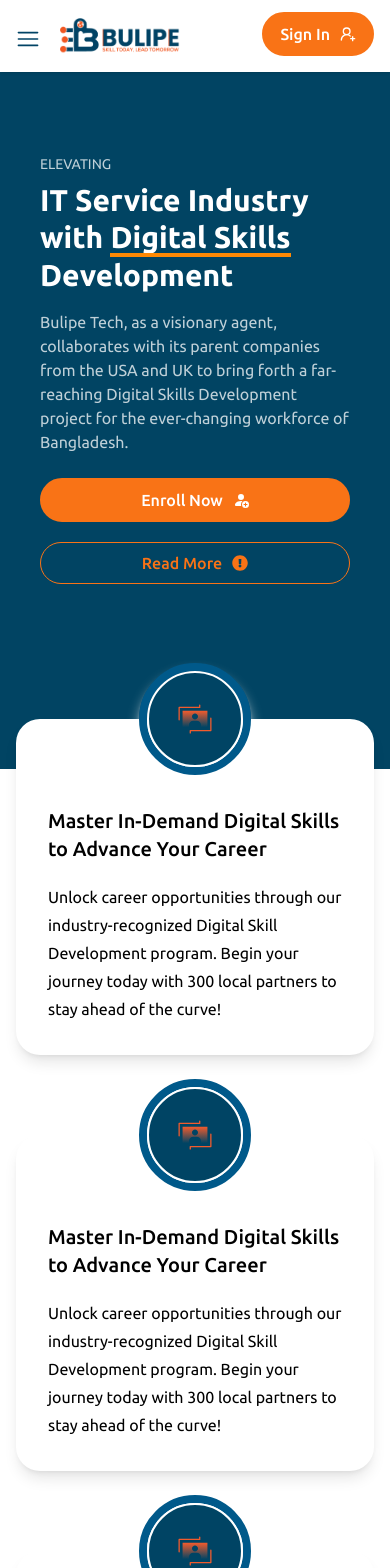
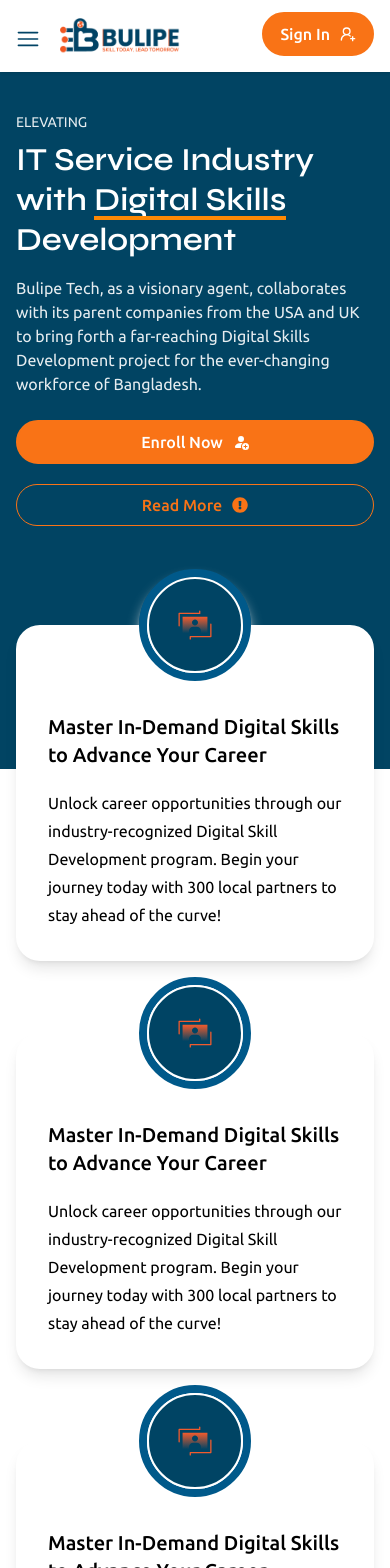
Before and after one commit to shakib97itis/edtech-platform, a React (Vite) app: page / in a window 390 px wide. Shown: the top 1568 px of the page. Built offline with nearby package versions, Linux system fonts and the light colour scheme.

Commit message:
Refactor Hero section components: enhance layout, spacing, and responsiveness for improved user experience

```diff
--- a/src/components/sections/hero/Hero.jsx
+++ b/src/components/sections/hero/Hero.jsx
@@ -5,17 +5,18 @@ import HeroCard1 from "./HeroCard1";
 function Hero() {
   return (
     <>
-      <section className="bg-primary-700 relative">
+      <section className=" bg-primary-700 font-primary relative pb-[200px]">
         {/* ===== CONTAINER SVG PLACEHOLDER ===== */}
 
         {/* HERO SLIDER */}
-        <div className="container mx-auto pb-[100px] md:pb-[200px]">
+        <div className="container mx-auto px-[16px] md:px-[40px]">
           <HeroSlider />
         </div>
       </section>
+
       {/* ===== HERO CARDS ===== */}
-      <section>
-        <div className="relative z-10 container mx-auto -mt-[50px] grid grid-cols-1 gap-y-[80px] px-[16px] md:-mt-[150px] md:grid-cols-2 md:gap-x-[16px] md:px-[40px] lg:grid-cols-3">
+      <section className="relative -translate-y-[200px] mb-[-200px]">
+        <div className="container mx-auto grid gap-[16px] px-[16px] md:grid-cols-2 md:px-[40px] lg:grid-cols-3">
           <HeroCard1 />
           <HeroCard1 />
           <HeroCard1 />
--- a/src/components/sections/hero/HeroBanner1.jsx
+++ b/src/components/sections/hero/HeroBanner1.jsx
@@ -5,26 +5,29 @@ import { FaExclamationCircle } from "react-icons/fa";
 
 const Banner = () => {
   return (
-    <section className="bg-primary-700 flex h-full items-center justify-center gap-[10px] px-10 py-10 md:px-20 lg:px-32">
+    <div className="flex min-h-[500px] w-full items-center justify-center gap-[10px] py-[40px]">
       {/* Text Section */}
       <div className="w-full lg:w-3/5">
-        <h3 className="text-sm text-white uppercase opacity-75">Elevating</h3>
-        <h1 className="mt-2 text-3xl leading-tight font-bold text-white sm:text-4xl md:text-5xl">
+        <h3 className="mb-[8px] text-sm text-white uppercase opacity-90">
+          Elevating
+        </h3>
+        <h1 className="font-secondary mb-[16px] text-[32px] leading-tight font-semibold text-white sm:text-[36px] md:text-[46px]">
           IT Service Industry <br /> with{" "}
           <span className="relative inline-block">
             Digital Skills
-            <span className="absolute bottom-0 left-0 h-1 w-full bg-orange-400"></span>
+            <span className="absolute bottom-0 left-0 h-[4px] w-full bg-orange-400"></span>
           </span>
+          <br />
           Development
         </h1>
 
-        <p className="mt-4 text-base text-white opacity-75 md:text-lg">
+        <p className="mb-[24px] text-base text-white opacity-90 md:text-lg">
           Bulipe Tech, as a visionary agent, collaborates with its parent
           companies from the USA and UK to bring forth a far-reaching Digital
           Skills Development project for the ever-changing workforce of
           Bangladesh.
         </p>
-        <div className="mt-6 flex flex-col gap-4 sm:flex-row">
+        <div className="flex flex-col gap-[16px] sm:flex-row">
           <Button
             variant="btnOne"
             text="Enroll Now"
@@ -43,14 +46,14 @@ const Banner = () => {
       </div>
 
       {/* Image Section */}
-      <div className="hidden w-2/5 shrink-0 p-10 lg:block">
+      <div className="hidden w-2/5 shrink-0 lg:block">
         <img
           src="/hero-image.jpg"
           alt="Digital Skills Illustration"
-          className="object-contain"
+          className="h-auto w-full object-contain"
         />
       </div>
-    </section>
+    </div>
   );
 };
 
--- a/src/components/sections/hero/HeroCard1.jsx
+++ b/src/components/sections/hero/HeroCard1.jsx
@@ -1,11 +1,12 @@
 const CardComponent = () => {
   return (
-    <div className="hover:shadow-primary-200 relative cursor-pointer rounded-3xl bg-white p-8 shadow-lg transition-all duration-300 hover:bg-white hover:shadow-md">
-      <div className="absolute inset-x-0 top-0 mx-auto flex h-28 w-28 -translate-y-1/2 transform items-center justify-center rounded-full border-8 border-sky-800 shadow-lg shadow-white">
+    <div className="hover:shadow-primary-200 relative mt-14 cursor-pointer rounded-[24px] bg-white p-[32px] shadow-lg transition-all duration-300 hover:shadow-md">
+      <div className="absolute top-0 left-1/2 flex h-28 w-28 -translate-1/2 transform items-center justify-center rounded-full border-8 border-sky-800 shadow-lg shadow-white">
         <div className="bg-primary-800 flex h-24 w-24 items-center justify-center rounded-full border-2 border-white p-4">
           <MySVG />
         </div>
       </div>
+
       <div className="pt-14">
         <h5 className="font-ubuntu text-xl font-medium">
           Master In-Demand Digital Skills to Advance Your Career
--- a/src/components/sections/hero/HeroSlider.jsx
+++ b/src/components/sections/hero/HeroSlider.jsx
@@ -1,28 +1,32 @@
 import React from "react";
 import { Swiper, SwiperSlide } from "swiper/react";
-import { Navigation, Pagination, Scrollbar, A11y } from "swiper/modules";
+import { Autoplay } from "swiper/modules";
 import HeroBanner1 from "./HeroBanner1";
 
 import "swiper/css";
-import "swiper/css/navigation";
-import "swiper/css/pagination";
 import "swiper/css/autoplay";
 
 const HeroSlider = () => {
   return (
     <Swiper
-      modules={[Navigation, Pagination, Scrollbar, A11y]}
+      modules={[Autoplay]}
       spaceBetween={0}
       slidesPerView={1}
-      scrollbar={{ draggable: true }}
+      grabCursor={true}
       autoplay={{
         delay: 3000,
         disableOnInteraction: false,
       }}
       loop={true}
-      className="bg-primary-700 h-[600px] w-full"
+      className=""
     >
-      <SwiperSlide className="h-full">
+      <SwiperSlide>
+        <HeroBanner1 />
+      </SwiperSlide>
+      <SwiperSlide className="">
+        <HeroBanner1 />
+      </SwiperSlide>
+      <SwiperSlide className="">
         <HeroBanner1 />
       </SwiperSlide>
     </Swiper>
```
